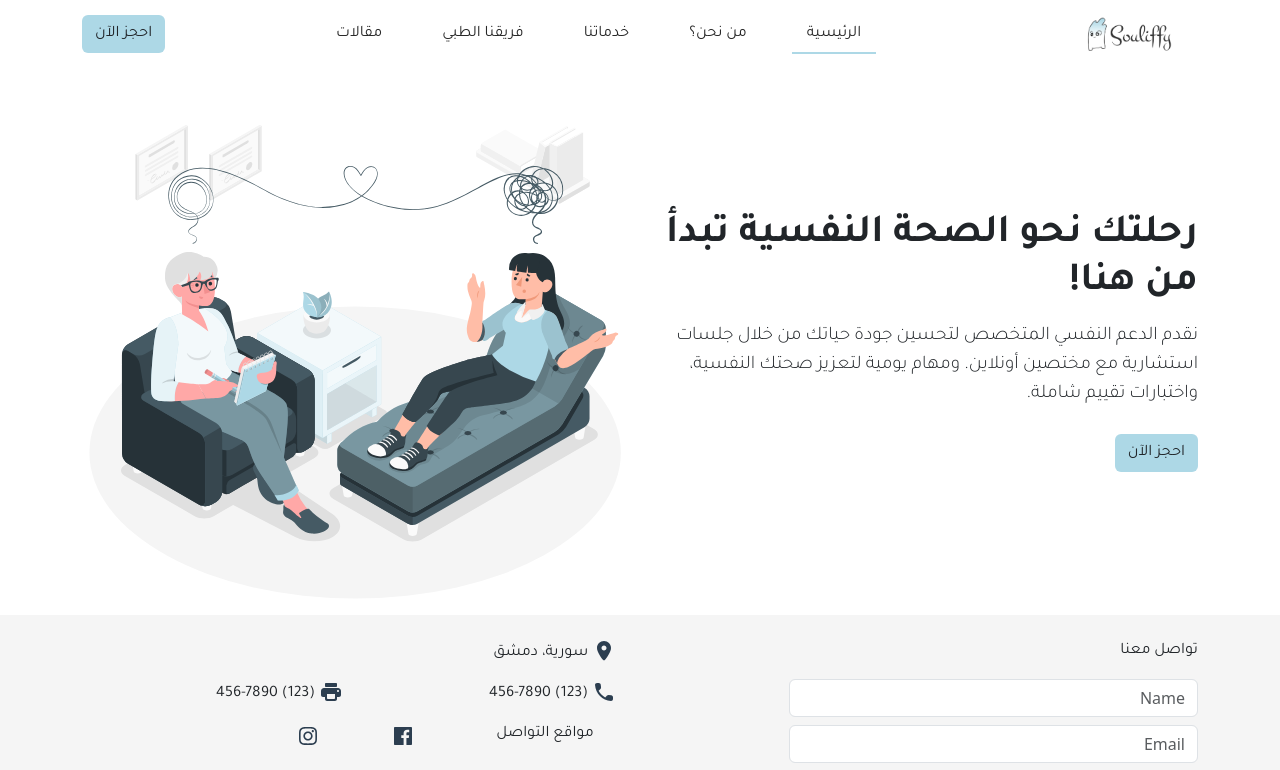
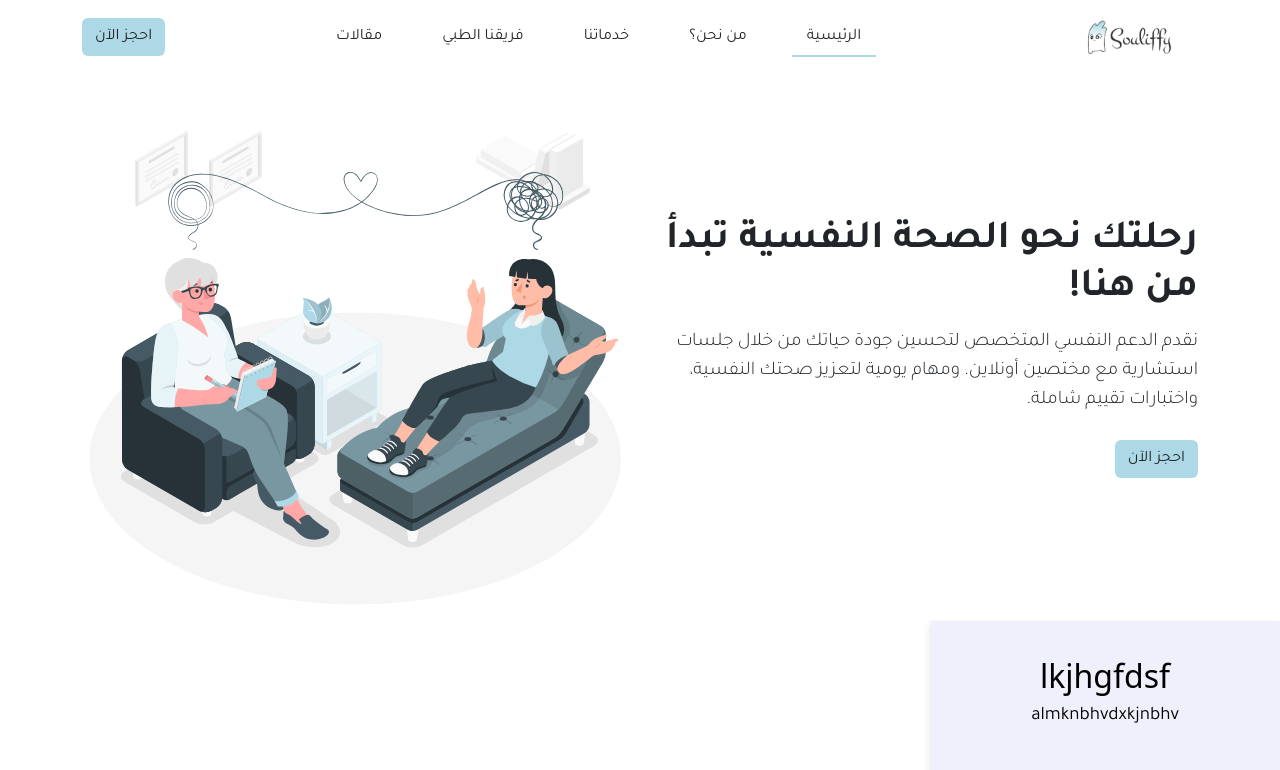
Before and after one commit to Siver29/souliffy, a React (Create React App) app: page /home in a window 1280 px wide. Shown: the top 770 px of the page. Built offline with nearby package versions, Linux system fonts and the light colour scheme.

Commit message:
TestimonialsBoxChange

```diff
--- /dev/null
+++ b/src/Components/UserComponents/AboutSection/About.js
@@ -0,0 +1,12 @@
+import React from 'react'
+import TestmonialsBox from '../TestimonialsBox/TestimonialsBox'
+
+const About = () => {
+  return (
+    <div>
+      <TestmonialsBox testmonialText='almknbhvdxkjnbhv' bgColor="var(--secondary-bg-color)" triangleColor="var(--secondary-bg-color)" title='lkjhgfdsf'/>
+    </div>
+  )
+}
+
+export default About
--- a/src/Components/UserComponents/TestimonialsBox/TestimonialsBox.js
+++ b/src/Components/UserComponents/TestimonialsBox/TestimonialsBox.js
@@ -2,7 +2,7 @@
 import React from 'react';
 import './TestimonialsBox.css';
 
-function TestmonialsBox({ testmonialText, bgColor, triangleColor, quote }) {
+function TestmonialsBox({ testmonialText, bgColor, triangleColor, quote, title }) {
     const triangleStyleBefore = {
         content: '',
         width: 0,
@@ -37,11 +37,12 @@ function TestmonialsBox({ testmonialText, bgColor, triangleColor, quote }) {
                 <div className='row'>
                     <div className='col-1'></div>
                     <div className='col-3'>
-                        <img src={quote} className='img-fluid' alt='quote' />
+                        {quote && <img src={quote} className='img-fluid' alt='quote' />}
                     </div>
                     <div className='col-8'></div>
                 </div>
             </div>
+            {title && <h2>{title}</h2>}
             <p className="quote-text">
                 {testmonialText}
             </p>
@@ -49,7 +50,7 @@ function TestmonialsBox({ testmonialText, bgColor, triangleColor, quote }) {
                 <div className='row'>
                     <div className='col-8'></div>
                     <div className='col-3'>
-                        <img src={quote} className='img-fluid quote-img' alt='quote' />
+                        {quote && <img src={quote} className='img-fluid quote-img' alt='quote' />}
                     </div>
                     <div className='col-1'></div>
                 </div>
--- a/src/Pages/UserPages/HomePage/HomePage.js
+++ b/src/Pages/UserPages/HomePage/HomePage.js
@@ -1,9 +1,6 @@
 import React from 'react'
-import Footer from '../../../Components/UserComponents/Footer/Footer'
 import Hero from '../../../Components/UserComponents/HeroSection/Hero'
-import TestmonialsBox from '../../../Components/UserComponents/TestimonialsBox/TestimonialsBox'
-import TestimonialsContainer from '../../../Components/UserComponents/TestimonialsContainer/TestimonialsContainer'
-import TestimonialsSlider from '../../../Components/UserComponents/TestimonialsSlider/TestimonialsSlider'
+import About from '../../../Components/UserComponents/AboutSection/About';
 
 const HomePage = () => {
   const testmonials = [
@@ -15,7 +12,7 @@ const HomePage = () => {
     <div>
       <Hero/>
       {/* <TestimonialsContainer/> */}
-      <Footer/>
+      <About/>
     </div>
   )
 }
```
Also changed, not shown: src/Components/UserComponents/AboutSection/About.css (added).
